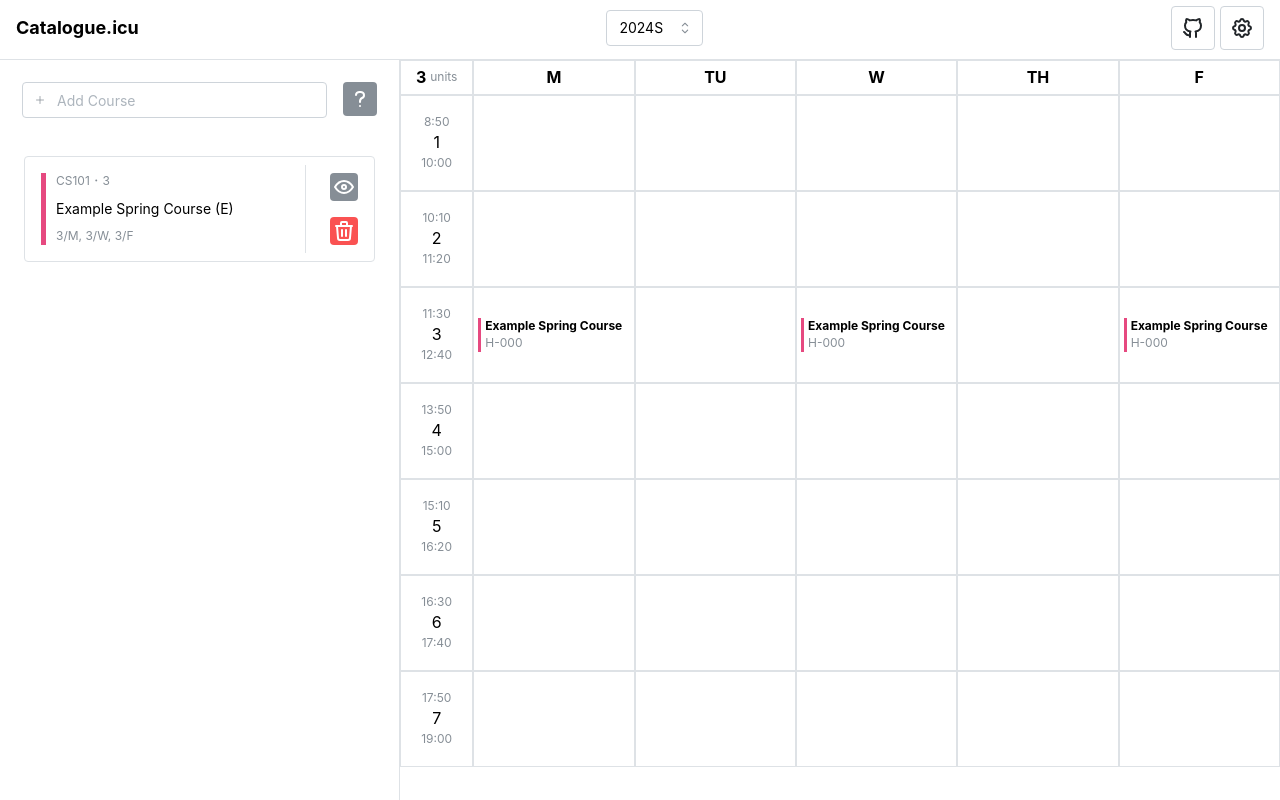
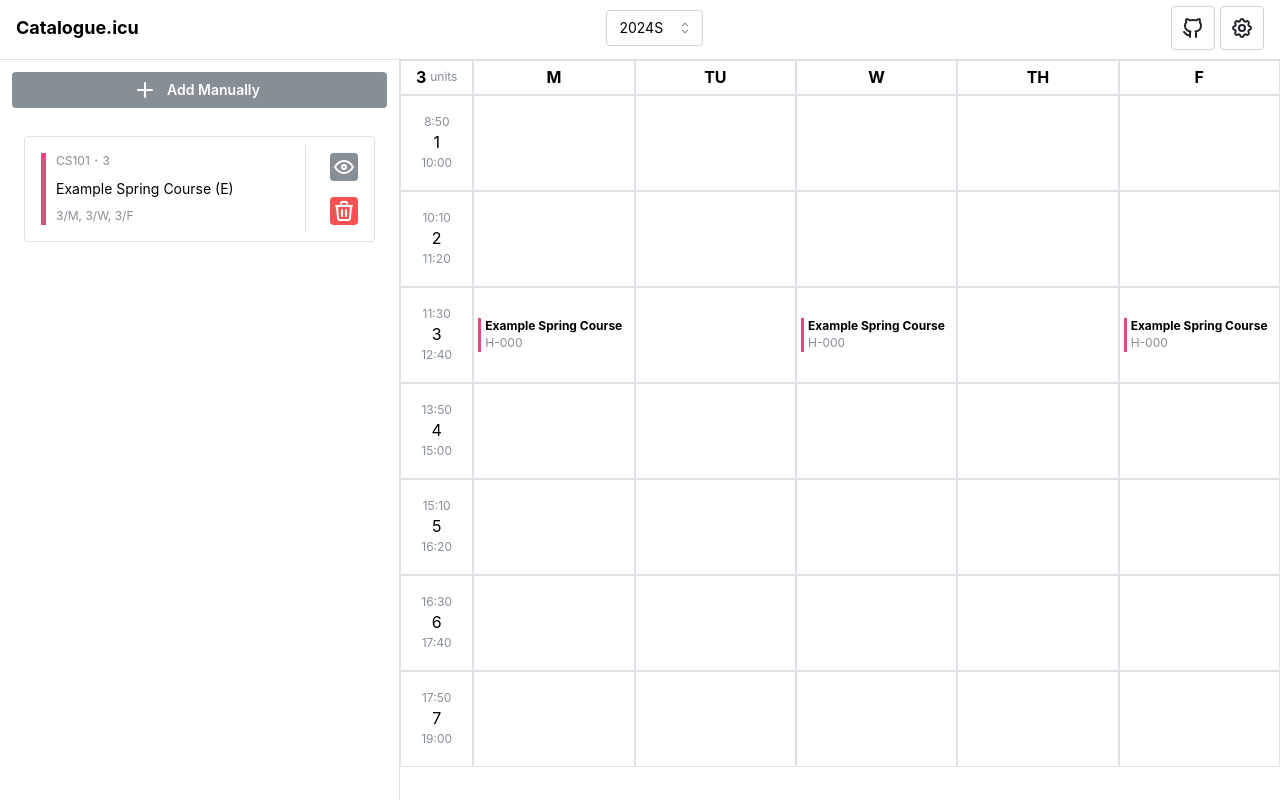
Before and after one commit to ItsukiKigoshi/icu-catalogue, a Next.js app: page / in a window 1280 px wide. Built offline with nearby package versions, Linux system fonts and the light colour scheme.

Commit message:
Refactor AddCourse component and update Navbar component

```diff
--- a/src/components/AddCourse/index.tsx
+++ b/src/components/AddCourse/index.tsx
@@ -1,19 +1,16 @@
 import { Course } from "@/src/type/Types";
-import {
-  ActionIcon,
-  Grid,
-  Group,
-  HoverCard,
-  Text,
-  TextInput,
-  rem,
-} from "@mantine/core";
-import { IconPlus, IconQuestionMark } from "@tabler/icons-react";
+import { Button, Flex } from "@mantine/core";
+import { useDisclosure } from "@mantine/hooks";
+import { IconPlus } from "@tabler/icons-react";
 import { useEffect, useState } from "react";
+import ModalCourseEditor from "../ModalCourseEditor";
 
 export default function AddCourse(props: {
+  courses: Course[];
+  courseController: {
     addCourse: (course: Course) => void;
-  courses: Course[];
+    updateCourse: (course: Course) => void;
+  };
 }) {
   const [query, setQuery] = useState("");
 
@@ -24,6 +21,9 @@ export default function AddCourse(props: {
       setErrorMessage("");
     }
   }, [query]);
+
+  const [modalCourseEditorOpened, { open: editorOpen, close: editorClose }] =
+    useDisclosure(false);
 
   function parseCourseInfo(str: string): Course | undefined {
     // replace "(" or "<" with "," in front of the schedule, and remove ")" and ">" after schedule
@@ -129,22 +129,49 @@ export default function AddCourse(props: {
       if (isAlreadyInList(course)) {
         setErrorMessage(`Already in the List! regno:${course.regno}`);
       } else {
-        props.addCourse(course);
+        props.courseController.addCourse(course);
         setQuery("");
       }
     }
   };
 
   return (
-    <Grid p="xs">
-      <Grid.Col span="auto">
-        <form onSubmit={handleSubmit}>
-          <TextInput
+    <>
+      <ModalCourseEditor
+        title={"Add Course Manually"}
+        course={{
+          regno: 10000,
+          season: "Spring",
+          ay: 2024,
+          no: "",
+          lang: "E",
+          e: "",
+          j: "",
+          schedule: [],
+          unit: 0,
+          color: "",
+          isEnrolled: true,
+          modified: new Date(),
+        }}
+        updateCourse={props.courseController.updateCourse}
+        modalCourseEditorOpened={modalCourseEditorOpened}
+        editorClose={editorClose}
+      />
+      <Flex justify="center" gap="xs">
+        <Button
+          leftSection={<IconPlus />}
+          color="gray"
+          onClick={editorOpen}
+          w="100%"
+        >
+          Add Manually
+        </Button>
+
+        {/* <TextInput
           m="0"
-            placeholder="Add Course"
-            w="100%"
+          placeholder="Paste it!"
           leftSection={
-              <IconPlus
+            <IconClipboard
               style={{ width: rem(12), height: rem(12) }}
               stroke={1.5}
             />
@@ -153,29 +180,9 @@ export default function AddCourse(props: {
           value={query}
           error={errorMessage}
           onChange={(e) => setQuery(e.currentTarget.value)}
-          />
-        </form>
-      </Grid.Col>
-      <Grid.Col span="content">
-        <Group justify="center">
-          <HoverCard>
-            <HoverCard.Target>
-              <ActionIcon
-                color="gray"
-                size="lg"
-                component="a"
-                href="https://github.com/ItsukiKigoshi/catalogue.icu/releases/tag/v0.0.0"
-                target="_blank"
-              >
-                <IconQuestionMark />
-              </ActionIcon>
-            </HoverCard.Target>
-            <HoverCard.Dropdown>
-              <Text>Copy & Paste from Course Offerings!</Text>
-            </HoverCard.Dropdown>
-          </HoverCard>
-        </Group>
-      </Grid.Col>
-    </Grid>
+          onSubmit={handleSubmit}
+        />*/}
+      </Flex>
+    </>
   );
 }
--- a/src/components/ModalCourseEditor/index.tsx
+++ b/src/components/ModalCourseEditor/index.tsx
@@ -10,7 +10,7 @@ import {
   TagsInput,
   TextInput,
 } from "@mantine/core";
-import { useState } from "react";
+import { useEffect, useState } from "react";
 
 export default function ModalCourseEditor(props: {
   title: string;
@@ -18,9 +18,13 @@ export default function ModalCourseEditor(props: {
   updateCourse: (course: Course) => void;
   modalCourseEditorOpened: boolean;
   editorClose: () => void;
-  modalDetailClose: () => void;
+  modalDetailClose?: () => void;
 }) {
   const [editedCourse, setEditedCourse] = useState<Course>(props.course);
+  // Reset the edited course when the props.course is changed
+  useEffect(() => {
+    setEditedCourse(props.course);
+  }, [props.course]);
 
   const handleInputChange = (event: React.ChangeEvent<HTMLInputElement>) => {
     const { name, value } = event.target;
@@ -34,37 +38,53 @@ export default function ModalCourseEditor(props: {
     event.preventDefault();
     props.updateCourse(editedCourse);
     props.editorClose();
-    props.modalDetailClose();
+    props?.modalDetailClose?.();
   };
+
+  const scheduleSelectData = ["M", "TU", "W", "TH", "F", "SA"].map((day) => ({
+    group: day,
+    items: ["1", "2", "3", "4", "5", "6", "7"].map(
+      (period) => `${period}/${day}`
+    ),
+  }));
 
   return (
     <Modal
       opened={props.modalCourseEditorOpened}
       onClose={() => {
         props.editorClose();
-        props.modalDetailClose();
+        props?.modalDetailClose?.();
       }}
       title={props.title}
       centered
+      closeOnClickOutside={false}
+      closeOnEscape={false}
     >
       <form onSubmit={handleSubmit}>
         <Stack gap="xs" pb="xs">
           <Group grow>
-            <TextInput
+            <NumberInput
               label="Registration Number"
               withAsterisk
               required
-              disabled
-              placeholder={props.course.regno.toString()}
+              placeholder={"18807"}
               name="regno"
-              value={editedCourse.regno.toString()}
-              onChange={handleInputChange}
+              value={editedCourse.regno}
+              min={10000}
+              max={99999}
+              onChange={(value) =>
+                setEditedCourse((prevCourse) => ({
+                  ...prevCourse,
+                  regno: Number(value),
+                }))
+              }
             />
             <TextInput
               label="Course Number"
+              data-autofocus
               withAsterisk
               required
-              placeholder={props.course.no}
+              placeholder={"WTS101"}
               name="no"
               value={editedCourse.no}
               onChange={handleInputChange}
@@ -74,7 +94,7 @@ export default function ModalCourseEditor(props: {
             label="English Title"
             withAsterisk
             required
-            placeholder={props.course.e}
+            placeholder={"Introductory Unsolved Cases"}
             name="e"
             value={editedCourse.e}
             onChange={handleInputChange}
@@ -83,23 +103,25 @@ export default function ModalCourseEditor(props: {
             label="Japanese Title"
             withAsterisk
             required
-            placeholder={props.course.j}
+            placeholder={"未解決事件入門"}
             name="j"
             value={editedCourse.j}
             onChange={handleInputChange}
           />
 
           <TagsInput
-            label="Schedule (e.g. 3/M)"
+            label="Schedule (e.g. 3/TH)"
+            placeholder="4/W, 3/TH, 5/F, ..."
             withAsterisk
             required
             defaultValue={props.course.schedule}
             name="schedule"
             value={editedCourse.schedule}
+            data={scheduleSelectData}
             onChange={(value: string[]) => {
               const scheduleArray = value.map((item) => item.trim());
               const validScheduleArray = scheduleArray.filter((item) =>
-                /^[1-7]+\/[M|TU|W|TH|F|SA]+$/.test(item)
+                /^[1-7]+\/(M|TU|W|TH|F|SA)$/.test(item)
               );
               setEditedCourse((prevCourse) => ({
                 ...prevCourse,
@@ -110,14 +132,14 @@ export default function ModalCourseEditor(props: {
           <Group grow>
             <TextInput
               label="Room"
-              placeholder={props.course.room}
+              placeholder={"B-221B"}
               name="room"
               value={editedCourse.room}
               onChange={handleInputChange}
             />
             <TextInput
               label="Instructor"
-              placeholder={props.course.instructor}
+              placeholder={"Sherlock Holmes"}
               name="instructor"
               value={editedCourse.instructor}
               onChange={handleInputChange}
@@ -129,9 +151,14 @@ export default function ModalCourseEditor(props: {
               label="Language"
               withAsterisk
               required
-              defaultValue={props.course.lang}
               name="lang"
               value={editedCourse.lang}
+              onChange={(event) =>
+                setEditedCourse((prevCourse) => ({
+                  ...prevCourse,
+                  lang: event?.currentTarget?.value || editedCourse.lang,
+                }))
+              }
               data={[
                 { value: "E", label: "English" },
                 { value: "J", label: "Japanese" },
@@ -181,6 +208,7 @@ export default function ModalCourseEditor(props: {
               placeholder={props.course.ay.toString()}
               name="ay"
               value={editedCourse.ay.toString()}
+              min={2000}
               onChange={(value) =>
                 setEditedCourse((prevCourse) => ({
                   ...prevCourse,
@@ -197,18 +225,11 @@ export default function ModalCourseEditor(props: {
             placeholder={props.course.color}
             name="color"
             value={editedCourse.color}
-            onChange={
-              editedCourse.color
-                ? (value) =>
-                    setEditedCourse((prevCourse) => ({
-                      ...prevCourse,
-                      color: value,
-                    }))
-                : () =>
-                    setEditedCourse((prevCourse) => ({
-                      ...prevCourse,
-                      color: "#2e2e2e",
-                    }))
+            onChange={(value) =>
+              setEditedCourse((prevCourse) => ({
+                ...prevCourse,
+                color: value,
+              }))
             }
             format="hex"
             withPicker={false}
@@ -230,7 +251,7 @@ export default function ModalCourseEditor(props: {
             ]}
           />
         </Stack>
-        <Button type="submit">Submit</Button>
+        <Button type="submit">Save</Button>
       </form>
     </Modal>
   );
--- a/src/components/Navbar/index.tsx
+++ b/src/components/Navbar/index.tsx
@@ -54,7 +54,7 @@ export function Navbar(props: {
       <Stack justify="flex-start" p="sm" h="100%">
         <AddCourse
           courses={props.courses}
-          addCourse={props.courseController.addCourse}
+          courseController={props.courseController}
         />
         <ScrollArea>
           {results}
```
Lines whose indentation alone changed are shown as unchanged.
